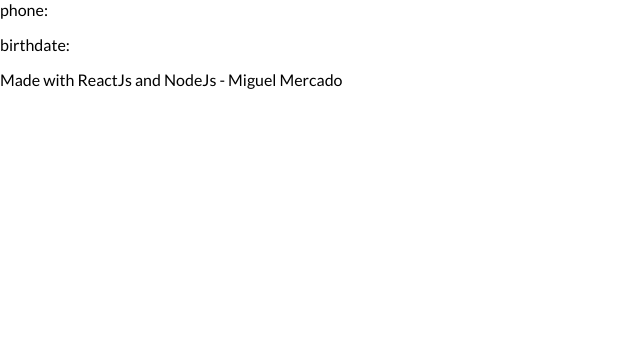
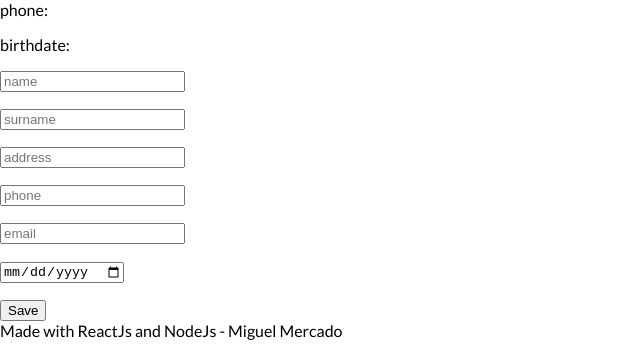
Before and after one commit to mmercado4/employees.nailted.miguelmercado, a React (Create React App) app: page / in a window 1280 px wide. Shown: the part 450-797 px from the top of the page, without its empty margins (0-640 px from the left). Built offline with nearby package versions, Linux system fonts and the light colour scheme; no server answers; the HTML template or start-up script is replaced by a standard one.

Commit message:
feat(form): create form for adding new employees

```diff
--- /dev/null
+++ b/src/components/Employees/NewEmployeeForm.tsx
@@ -0,0 +1,55 @@
+import React, { useState } from "react";
+import PrimaryButton from "../Templates/PrimaryButton";
+import Input from "../Templates/Input";
+import { EmployeeWithoutId } from "../../tools/types";
+
+const initialState: EmployeeWithoutId = {
+  name: "",
+  surname: "",
+  address: "",
+  phone: "",
+  email: "",
+  birthdate: "",
+};
+
+const NewEmployeeForm: React.FC = () => {
+  const [newEmployee, setNewEmployee] =
+    useState<EmployeeWithoutId>(initialState);
+
+  const handleChange = (e: React.ChangeEvent<HTMLInputElement>) => {
+    let { name, value } = e.target as HTMLInputElement;
+    setNewEmployee({ ...newEmployee, [name]: value });
+  };
+
+  const saveEmployee = () => {
+    console.log("save");
+  };
+
+  const renderInputs = () => {
+    let newEmployeeInputs = Object.keys({ ...newEmployee });
+    let type = "text";
+    return newEmployeeInputs.map((input, i) => {
+      if (/date/gi.test(input)) type = "date";
+      else if (/phone/gi.test(input)) type = "tel";
+      else if (/email/gi.test(input)) type = "email";
+      return (
+        <Input
+          key={`input-${i}`}
+          name={input}
+          handleChange={handleChange}
+          type={type}
+          state={newEmployee}
+        />
+      );
+    });
+  };
+
+  return (
+    <div>
+      <form>{renderInputs()}</form>
+      <PrimaryButton text="Save" action={saveEmployee} />
+    </div>
+  );
+};
+
+export default NewEmployeeForm;
--- a/src/components/Employees/index.tsx
+++ b/src/components/Employees/index.tsx
@@ -1,6 +1,7 @@
 import React, { useState, useEffect } from "react";
 import ListOfEmployees from "./ListOfEmployees";
 import OneEmployee from "./OneEmployee";
+import NewEmployeeForm from "./NewEmployeeForm";
 import { Employee, EmployeeQuery } from "../../tools/types";
 import { getEmployees } from "../../tools/gateways";
 
@@ -39,6 +40,7 @@ const Employees: React.FC = () => {
         setQuery={setQuery}
       />
       <OneEmployee selectedEmployee={selectedEmployee} />
+      <NewEmployeeForm />
     </main>
   );
 };
--- /dev/null
+++ b/src/components/Templates/Input.tsx
@@ -0,0 +1,39 @@
+import React, { useState } from "react";
+import { EmployeeWithoutId, InputErrors } from "../../tools/types";
+import { validateInput } from "../../tools/validateInput";
+import { INPUT_ERRORS } from "../../tools/constants";
+
+interface Props {
+  name: string;
+  handleChange: undefined | React.ChangeEventHandler<HTMLInputElement>;
+  type: string;
+  state: EmployeeWithoutId;
+}
+
+const Input: React.FC<Props> = ({ name, handleChange, type, state }) => {
+  const [error, setError] = useState<string>("");
+
+  const handleBlur = () => {
+    let isValid = validateInput(type, state[name as keyof EmployeeWithoutId]);
+    console.log("is valid " + name, isValid);
+    if (!isValid)
+      setError(INPUT_ERRORS[type.toUpperCase() as keyof InputErrors]);
+    else if (error) setError("");
+  };
+
+  return (
+    <div>
+      <input
+        type={type}
+        name={name}
+        onChange={handleChange}
+        placeholder={name}
+        value={state[name as keyof EmployeeWithoutId]}
+        onBlur={handleBlur}
+      />
+      <p className="input-error">{error}</p>
+    </div>
+  );
+};
+
+export default Input;
--- /dev/null
+++ b/src/components/Templates/PrimaryButton.tsx
@@ -0,0 +1,12 @@
+import React from "react";
+
+interface Props {
+  text: string;
+  action: Function;
+}
+
+const PrimaryButton: React.FC<Props> = ({ text, action }) => {
+  return <button onClick={() => action()}>{text}</button>;
+};
+
+export default PrimaryButton;
--- a/src/tools/constants.ts
+++ b/src/tools/constants.ts
@@ -1,3 +1,12 @@
+import { InputErrors } from "./types";
+
 const API_URL: String = "http://localhost:3001";
 
-export { API_URL };
+const INPUT_ERRORS: InputErrors = {
+  TEXT: "Should not be empty",
+  NUMBER: "Just numbers please",
+  TEL: "Possible error in phone format",
+  EMAIL: "Possible error in email format",
+};
+
+export { API_URL, INPUT_ERRORS };
--- /dev/null
+++ b/src/tools/validateInput.ts
@@ -0,0 +1,14 @@
+export const validateInput = (type: string, value: string) => {
+  switch (type) {
+    case "email":
+      if (!/^\w+([\.-]?\w+)*@\w+([\.-]?\w+)*(\.\w{2,3})+$/.test(value))
+        return false;
+      break;
+    case "number":
+      if (!/^(\d+)$/.test(value)) return false;
+      break;
+    default:
+      if (!value) return false;
+  }
+  return true;
+};
```
Also changed, not shown: src/tools/types.ts (+16 -0 lines).
